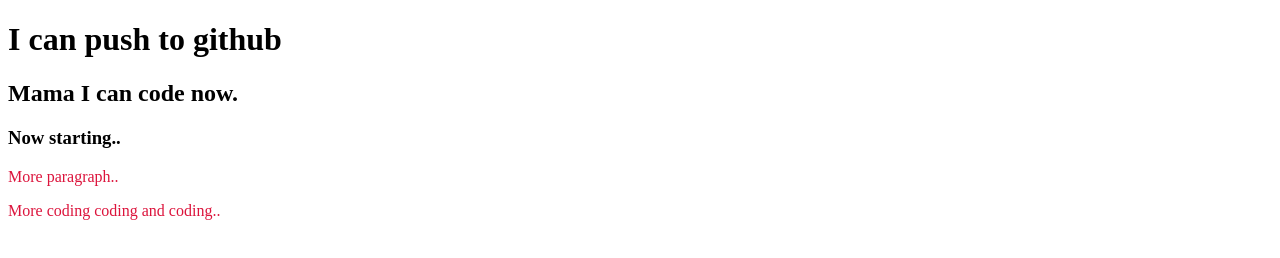
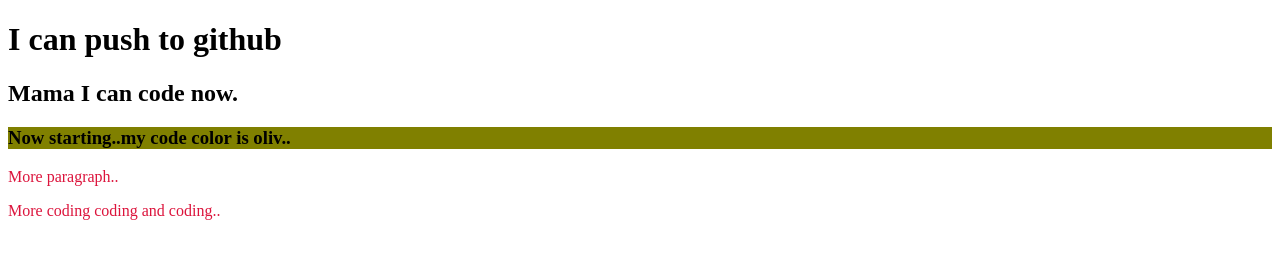
Before and after one commit to zarinsharmin/my-second-repo, a plain HTML site: page index.html in a window 1280 px wide. Drawn offline with Linux system fonts and the light colour scheme.

Commit message:
make oliv

```diff
--- a/index.html
+++ b/index.html
@@ -11,7 +11,7 @@
 <body>
    <h1>I can push to github</h1>
    <h2>Mama I can code now.</h2>
-   <h3>Now starting..</h3>
+   <h3>Now starting..my code color is oliv..</h3>
    <p> More paragraph..</p>
    <p>More coding coding and coding..</p>
 </body>
--- a/style.css
+++ b/style.css
@@ -1,3 +1,6 @@
 p{
    color:crimson;
 }
+h3{
+    background-color: olive;
+}
```
